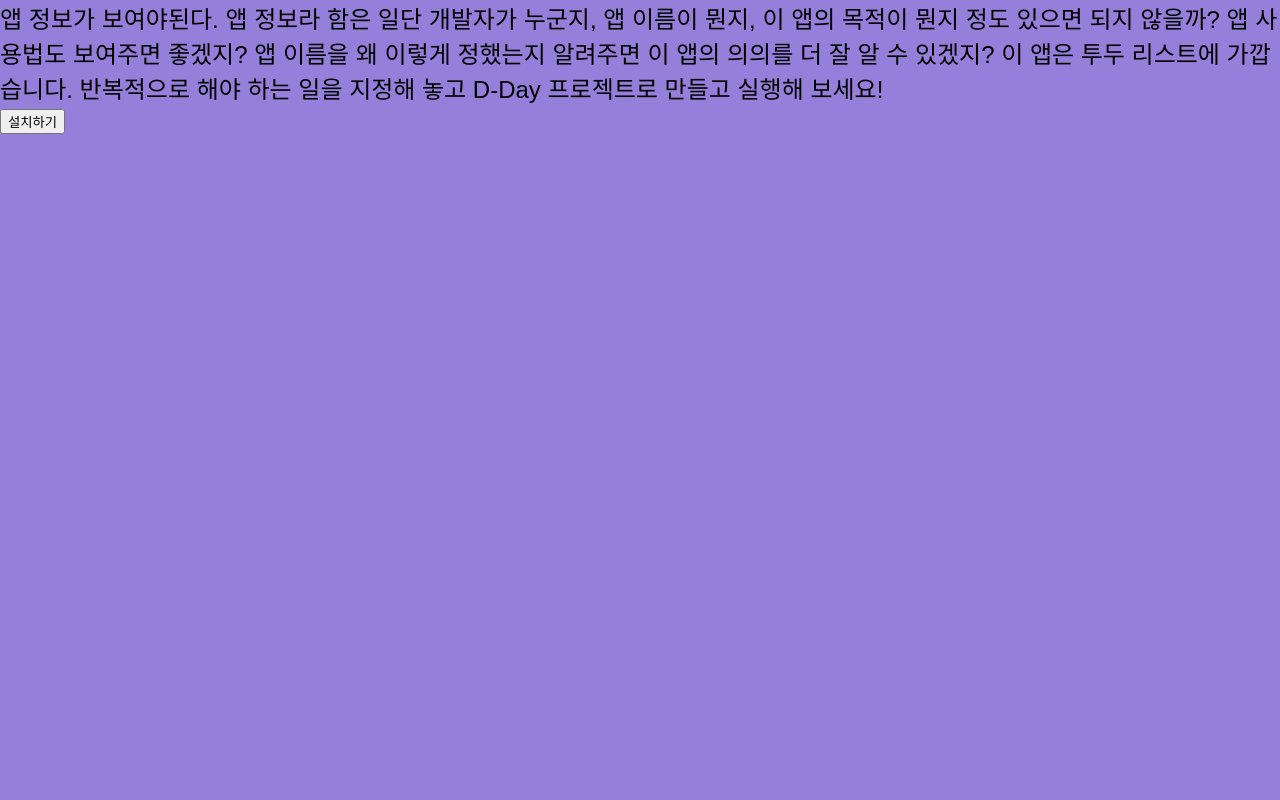
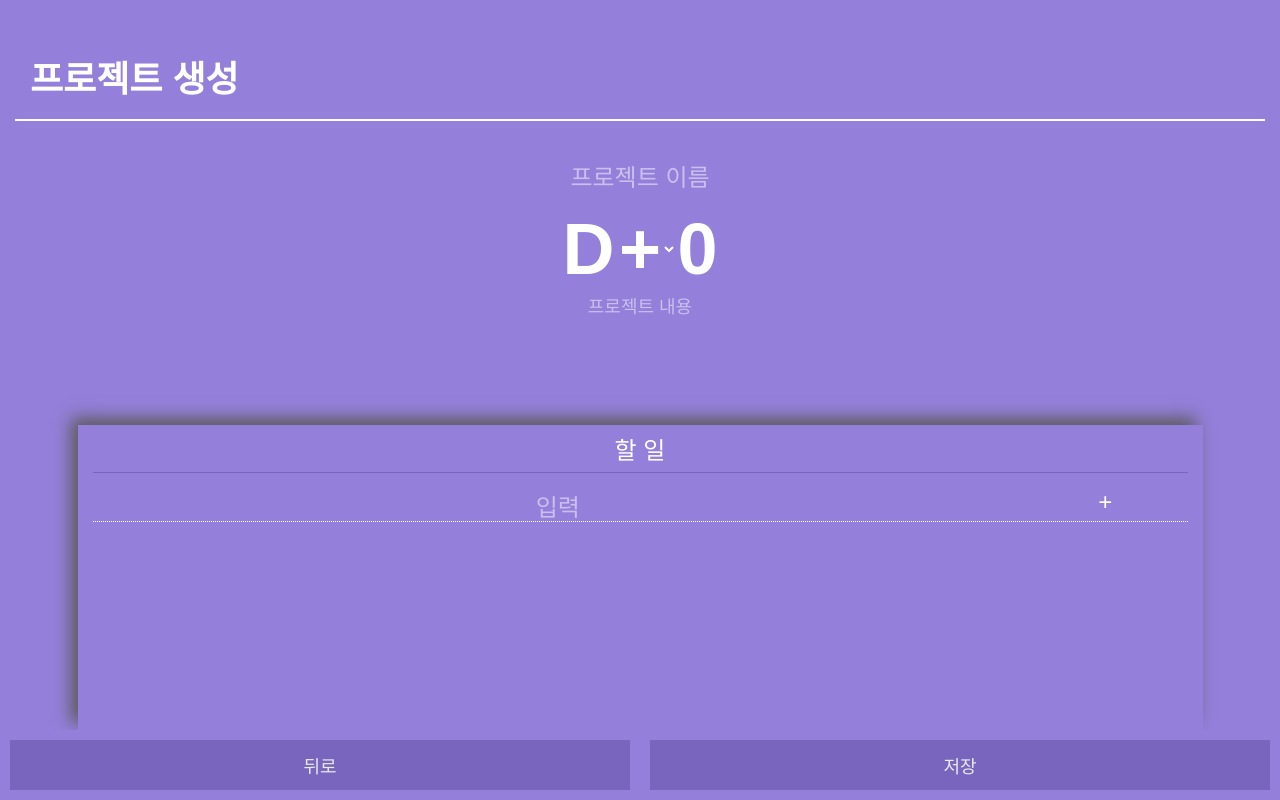
Before and after one commit to Leafurya/Dday-program, a React (Create React App) app in the folder client/: page /Create in a window 1280 px wide. Built offline with nearby package versions, Linux system fonts and the light colour scheme; a web font is replaced by a local one.

Commit message:
업데이트2
사용자 입력칸 표시

```diff
--- a/client/src/App.css
+++ b/client/src/App.css
@@ -6,7 +6,7 @@ body{
 	font-size: x-large;
 	overflow:hidden;
 	font-family: 'Jeju Gothic', sans-serif;
-	background-color: #947fda;
+
 
 	-webkit-user-select: none !important;
 	-moz-user-select: -moz-none !important;
@@ -22,6 +22,7 @@ li{
 	overflow:hidden;
 	height: 100%;
 	width: 100%;
+	background-color: #947fda;
 }
 textarea,input{
 	font-family: 'Jeju Gothic', sans-serif;
--- a/client/src/App.js
+++ b/client/src/App.js
@@ -59,9 +59,9 @@ function App() {
 		setRe([])
 	},[])
 
-	if(!window.matchMedia("(display-mode: standalone)").matches){
-		return <InstallCompo></InstallCompo>
-	}
+	// if(!window.matchMedia("(display-mode: standalone)").matches){
+	// 	return <InstallCompo></InstallCompo>
+	// }
 
 	console.log("app",projectBundle)
 	if(Object.keys(projectBundle).length){
--- a/client/src/component/sub-compo/InstallCompo.js
+++ b/client/src/component/sub-compo/InstallCompo.js
@@ -24,9 +24,12 @@ export default ()=>{
 			event=null
 		})
 	})
+	let isMobile = /Mobi/i.test(window.navigator.userAgent);
 	return(
-		<div>
+		<div style={{backgroundColor:"white",display:"flex",flexDirection:"column",height:"100%",position:"absolute",overflowY:"scroll"}}>
 			<div className="app_information">
+				{isMobile?"mobile":"pc"}
+				<h1>목표와 반복</h1>
 				앱 정보가 보여야된다.
 				앱 정보라 함은 일단 개발자가 누군지, 앱 이름이 뭔지, 이 앱의 목적이 뭔지 정도 있으면 되지 않을까?
 				앱 사용법도 보여주면 좋겠지?
@@ -34,9 +37,14 @@ export default ()=>{
 
 				이 앱은 투두 리스트에 가깝습니다. 반복적으로 해야 하는 일을 지정해 놓고 D-Day 프로젝트로 만들고 실행해 보세요!
 			</div>
-			<div className="install_btn_platform">
-				<input type="button" onClick={installBtnCallback} value="설치하기"></input>
+			<div className="install_btn_platform" style={{backgroundColor:"#95f",width:"50%"}}>
+
+				<input type="button" onClick={installBtnCallback} value="설치하기" disabled={!isMobile}></input>
 			</div>
+			<div className="contact" style={{marginTop:"auto",width:"100%",height:"100px",backgroundColor:"#947fda"}}>
+				연락 방법 적어놓기
+			</div>
+
 		</div>
 	)
 }
--- a/client/src/style/Create.css
+++ b/client/src/style/Create.css
@@ -52,7 +52,7 @@ input[type=date]{
 	padding: 0 7px 0 0;
 } */
 textarea::placeholder{
-	color: white;
+	color: rgba(255, 255, 255, 0.5);
 }
 textarea{
 	resize: none;
@@ -234,7 +234,7 @@ input[type=text]:focus,input[type=number]:focus,textarea:focus,input[type=date]:
 }
 
 #prj_name::placeholder{
-	color:white;
+	color:rgba(255, 255, 255, 0.5);
 }
 #prj_name{
 	background:none;
@@ -337,7 +337,7 @@ input[type=text]:focus,input[type=number]:focus,textarea:focus,input[type=date]:
 	padding: 5px 20px;
 } */
 .tab_cont ul textarea.input, .add_task textarea.input::placeholder{
-	color: white;
+	color: rgba(255, 255, 255, 0.5);
 }
 /* .tab_cont ul input[type=text], .add_task input[type=text]::placeholder{
 	color: white;
```
